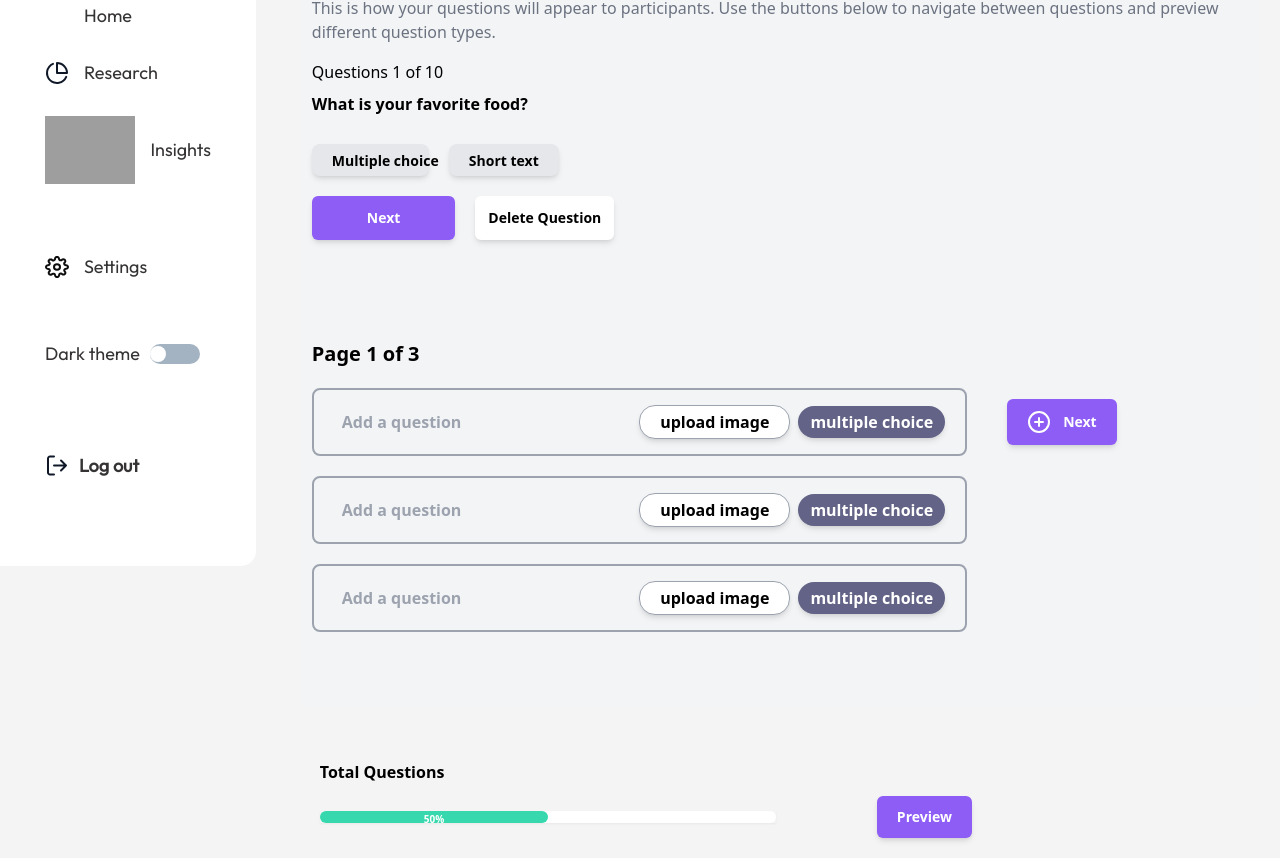
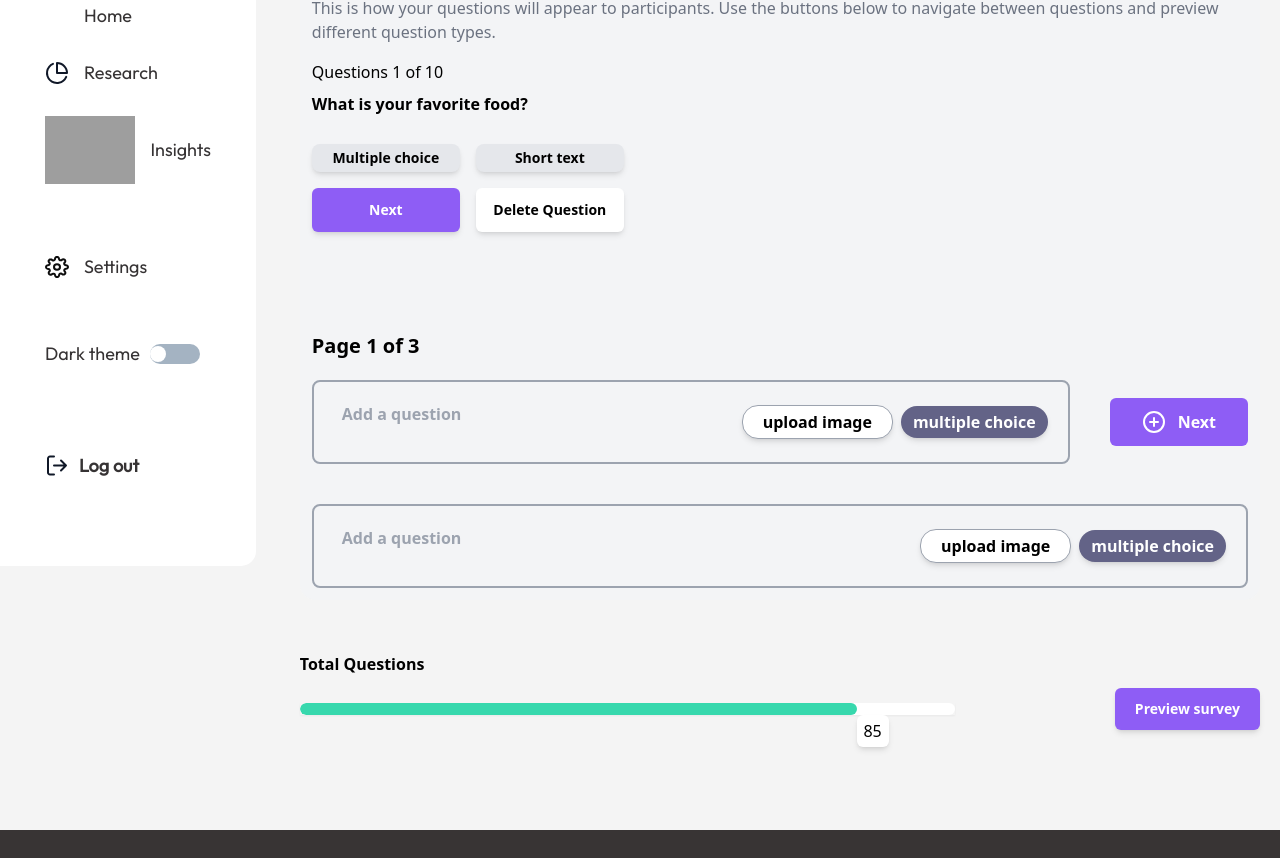
Before and after one commit to Multitelo/QwestyMain, a React (Vite) app in the folder Qwesty/: page /researcher/survey in a window 1280 px wide. Shown: the part 234-1092 px from the top of the page. After the commit the page ends 1064 px from the top, so only its background shows below. Built offline with nearby package versions, Linux system fonts and the light colour scheme; grey boxes are pictures that could not be loaded.

Commit message:
Fix: survey page completed

```diff
--- a/Qwesty/src/components/ben/ResearchCard.jsx
+++ b/Qwesty/src/components/ben/ResearchCard.jsx
@@ -1,8 +1,7 @@
 import { Circle, EllipsisVertical } from "lucide-react";
-import React from "react";
+import React, { useEffect, useState } from "react";
 import { darkTheme, switchTheme } from "../../data/data";
 import { useTheme } from "../../context/ThemeContext";
-
 
 const ResearchCard = ({
   status,
@@ -12,39 +11,47 @@ const ResearchCard = ({
   researchType,
   numberReached,
   amountSpent,
-  open,
-  handleOpen,
-  handleClose,
 }) => {
-const { theme, resTheme } = useTheme()
+  const { resTheme } = useTheme();
+  const [open, setOpen] = useState(false);
+
+  const handleToggle = () => {
+    setOpen(!open);
+  };
+
+  useEffect(() => {
+    const closeSidebar = (event) => {
+      if (open && !event.target.closest(".options")) {
+        setOpen(false);
+      }
+    };
+    document.body.addEventListener("click", closeSidebar);
+
+    return () => {
+      document.body.removeEventListener("click", closeSidebar);
+    };
+  }, [open]);
 
   return (
-    <div className={`rounded-2xl w-full p-5 border-[1px]  mb-5 ${switchTheme('bg-white border-gray-400', darkTheme + " text-white border-gray-700", resTheme)}`}>
-      {/* status and option */}
+    <div className={`rounded-2xl w-full p-5 border-[1px] mb-5 ${switchTheme('bg-white border-gray-400', darkTheme + " text-white border-gray-700", resTheme)}`}>
       <div className="flex justify-between relative">
         <span
-          className={`inline-flex items-center justify-center gap-1 rounded-full bg-$ px-2.5 py-0.5`}
-          style={{backgroundColor:statusColorBg}}
+          className={`inline-flex items-center justify-center gap-1 rounded-full px-2.5 py-0.5`}
+          style={{backgroundColor: statusColorBg}}
         >
           <Circle color={statusColorText} size={16} fill={statusColorText} />
-          <p
-            className={`whitespace-nowrap text-sm font-semibold`}
-            style={{ color: switchTheme(statusColorText, statusColorText, resTheme) }}
-          >
+          <p className={`whitespace-nowrap text-sm font-semibold`} style={{ color: switchTheme(statusColorText, statusColorText, resTheme) }}>
             {status}
           </p>
         </span>
-        <EllipsisVertical onClick={open ? handleClose : handleOpen} className="options cursor-pointer" />
-        {/* options */}
+        <EllipsisVertical onClick={handleToggle} className="options cursor-pointer" />
         {open && (
           <div className="option bg-gray-200 rounded-xl px-3 py-2 absolute top-7 -right-3 shadow-md">
             <p className="cursor-pointer">Delete</p>
           </div>
         )}
       </div>
-      {/* title */}
       <h1 className="font-bold text-lg md:text-2xl py-3">{title}</h1>
-      {/* items */}
       <div className="w-full flex flex-col 531:flex-row justify-between">
         <div className="text-center w-full flex justify-between 531:grid 531:w-fit">
           <h2 className="font-semibold text-lg 531:text-xl">Research type</h2>
--- /dev/null
+++ b/Qwesty/src/components/ben/survey/ProgressBar.jsx
@@ -0,0 +1,37 @@
+import React from "react";
+
+const ProgressBar = ({ progress, label }) => {
+  const labelPosition = `${progress}%`;
+
+  return (
+    <div className="relative shadow-sm w-full m:w-[70%]">
+      <span id="ProgressLabel" className="sr-only">
+        Loading
+      </span>
+
+      <span
+        role="progressbar"
+        aria-labelledby="ProgressLabel"
+        aria-valuenow={progress}
+        className="block rounded-full bg-white"
+        style={{ overflow: "hidden" }}
+      >
+        <span
+          className="block h-3 rounded-full bg-[#37D8AD] text-center text-[10px]/4"
+          style={{ width: `${progress}%` }}
+        ></span>
+      </span>
+
+      <span
+        className="absolute top-3"
+        style={{ left: labelPosition }}
+      >
+        <span className="rounded-md bg-white shadow-md text-center text-black w-8 h-8 flex justify-center items-center">
+          {label}
+        </span>
+      </span>
+    </div>
+  );
+};
+
+export default ProgressBar;
--- /dev/null
+++ b/Qwesty/src/components/ben/survey/QuestionInput.jsx
@@ -0,0 +1,41 @@
+import React from "react";
+import { Btn } from "../../../pages/researcher/Survey";
+import { CirclePlus } from "lucide-react";
+import { darkTheme, switchTheme } from "../../../data/data";
+
+const QuestionInput = ({ resTheme }) => { // Declaring the QuestionInput component
+  return (
+    <div className="flex flex-col md:flex-row w-full 1320:w-[70%] px-2 focus-within:border-[#8E5DF5] rounded-lg border-gray-400 bg-transparent border-2"> {/* Main container */}
+      <textarea
+        className="focus:outline-none bg-transparent p-5 w-[70%] h-40 md:h-20 placeholder:font-bold resize-none overflow-hidden" // Styling for the textarea
+        placeholder="Add a question" // Placeholder text for the textarea
+      />
+      {/* Badge container */}
+      <div className="flex flex-col 344:flex-row gap-2 justify-center md:justify-normal items-center pb-3 md:pb-0  md:pr-3"> {/* Container for badges */}
+        {/* Upload image badge */}
+        <label
+          htmlFor="file-upload"
+          className={`${switchTheme(
+            "bg-white",
+            darkTheme,
+            resTheme
+          )} rounded-2xl h-fit shadow-md  whitespace-nowrap font-semibold  border border-gray-400 px-5 py-1 cursor-pointer`} // Styling for the upload image badge
+        >
+          upload image {/* Text content for the upload image badge */}
+          <input
+            id="file-upload"
+            type="file"
+            accept="image/*"
+            className="hidden" // Hidden input element for file upload
+          />
+        </label>
+        {/* Multiple choice badge */}
+        <label className="rounded-2xl shadow-md h-fit whitespace-nowrap font-semibold text-white bg-[#636387]  border-gray-[#636387] px-3 py-1 cursor-pointer"> {/* Styling for the multiple choice badge */}
+          multiple choice {/* Text content for the multiple choice badge */}
+        </label>
+      </div>
+    </div>
+  );
+};
+
+export default QuestionInput;
--- a/Qwesty/src/pages/researcher/Home.jsx
+++ b/Qwesty/src/pages/researcher/Home.jsx
@@ -9,10 +9,7 @@ import { useTheme } from "../../context/ThemeContext";
 
 const ResearchPage = () => {
   const { theme, resTheme } = useTheme();
-  const [open, setOpen] = useState(false);
 
-  const handleOpen = () => {};
-  const handleClose = () => {};
   useEffect(() => {
     const closeSidebar = (event) => {
       if (open && !event.target.closest(".options")) {
@@ -44,7 +41,7 @@ const ResearchPage = () => {
                 "bg-white",
                 darkTheme + " text-white",
                 resTheme
-              )} w-full h-[100vh]  1097:w-[80%] rounded-xl`}
+              )} w-full h-[100h]  1097:w-[80%] rounded-xl`}
             >
               {/* heading */}
               <div className="heading 531:flex 531:justify-between 531:items-center py-5 px-2 531:px-10">
--- a/Qwesty/src/pages/researcher/Survey.jsx
+++ b/Qwesty/src/pages/researcher/Survey.jsx
@@ -1,13 +1,14 @@
-import React from "react";
+import React, { useState } from "react";
 import SideBar from "../../components/share/SideBar";
 import Top from "../../components/share/Top";
 import Footer from "../../components/Footer";
 import { useTheme } from "../../context/ThemeContext";
 import { darkTheme, switchTheme } from "../../data/data";
-import Button from "../../components/ben/Button";
 import { CirclePlus } from "lucide-react";
+import ProgressBar from "../../components/ben/survey/ProgressBar";
+import QuestionInput from "../../components/ben/survey/QuestionInput";
 
-const Btn = ({ children, onClick, theme, width, padding }) => {
+export const Btn = ({ children, onClick, theme, width, padding }) => {
   return (
     <div>
       <button
@@ -23,6 +24,7 @@ const Btn = ({ children, onClick, theme, width, padding }) => {
 
 const Survey = () => {
   const { resTheme } = useTheme();
+  const [questions, setQuestions] = useState([1]);
 
   return (
     <div className={`researcher-content ${resTheme}`}>
@@ -35,8 +37,9 @@ const Survey = () => {
         </div>
         {/* content */}
         <div className="home-main-section">
+          {/* heading */}
           <section
-            className={`w-full  rounded-2xl h-[100vh] my-10 p-3 ${switchTheme(
+            className={`w-full  rounded-2xl h-[100h] my-10 p-3 ${switchTheme(
               "bg-gray-100",
               darkTheme,
               resTheme
@@ -79,32 +82,25 @@ const Survey = () => {
                 </h3>
 
                 {/* button fex */}
-                <section className="my-5">
-                  <div className="flex w-1/4 gap-5">
+                <section className="my-5 grid grid-cols-1 280:grid-cols-2 gap-10 md:gap-4 w-full 627:w-1/2 1157:w-1/3 1320:w-1/4">
                   <button
                     className={`${switchTheme(
                       "bg-gray-200",
                       "bg-[#43433F]",
                       resTheme
-                      )} w-1/2 font-bold shadow-md px-5 rounded-lg py-1`}
+                    )} w-full text-sm whitespace-nowrap font-bold shadow-md px-5 rounded-lg py-1`}
                   >
-                      <span className="text-sm whitespace-nowrap">
                     Multiple choice
-                      </span>
                   </button>
                   <button
                     className={`${switchTheme(
                       "bg-gray-200",
                       "bg-[#43433F]",
                       resTheme
-                      )} w-1/2 font-bold shadow-md px-5 rounded-lg py-1`}
+                    )} w-full text-sm whitespace-nowrap font-bold shadow-md px-5 rounded-lg py-1`}
                   >
-                      <span className="text-sm whitespace-nowrap">
                     Short text
-                      </span>
                   </button>
-                  </div>
-                  <div className="flex w-1/4 gap-5 my-5">
                   <Btn
                     width={`100%`}
                     padding={`0.75rem 55px`}
@@ -127,8 +123,8 @@ const Survey = () => {
                   >
                     Delete Question
                   </Btn>
-                  </div>
                 </section>
+
                 {/* create question */}
                 <section
                   className={`${switchTheme(
@@ -137,40 +133,47 @@ const Survey = () => {
                     resTheme
                   )} mt-[100px]`}
                 >
-                  <h1 className="font-bold text-xl">Page 1 of 3</h1>
+                  <h1 className="font-bold text-xl mb-5">Page 1 of 3</h1>
                   {/* input */}
-                  <div className="flex items-center gap-10 mt-5">
-                    <div className="flex w-[70%] px-2 focus-within:border-[#8E5DF5] rounded-lg border-gray-400 bg-transparent border-2">
-                      <input
-                        type="text"
-                        className="focus:outline-none bg-transparent p-5 w-[70%] placeholder:font-bold"
-                        placeholder="Add a question"
-                      />
-                      {/* Badge container */}
-                      <div className="flex gap-2 items-center pr-3">
-                        {/* Upload image badge */}
-                        <label
-                          htmlFor="file-upload"
-                          className={`${switchTheme(
-                            "bg-white",
-                            darkTheme,
+                  <section className="flex flex-col gap-10">
+                    <div className="flex flex-col md:flex-row h-fit items-center gap-10 w-full">
+                      <QuestionInput resTheme={resTheme} />
+                      <button
+                        onClick={() =>
+                          setQuestions([...questions, questions.length + 1])
+                        }
+                        className={`flex w-full h-fit sm:w-fit gap-3 py-3 px-8 rounded-md font-bold justify-center items-center whitespace-nowrap ${switchTheme(
+                          "bg-[#8E5DF5] text-white",
+                          "bg-[#8E5DF5] text-white",
                           resTheme
-                          )} rounded-2xl h-fit shadow-md  whitespace-nowrap font-semibold  border border-gray-400 px-5 py-1 cursor-pointer`}
+                        )}`}
                       >
-                          upload image
-                          <input
-                            id="file-upload"
-                            type="file"
-                            accept="image/*"
-                            className="hidden"
-                          />
-                        </label>
-                        {/* Multiple choice badge */}
-                        <label className="rounded-2xl shadow-md h-fit whitespace-nowrap font-semibold text-white bg-[#636387]  border-gray-[#636387] px-3 py-1 cursor-pointer">
-                          multiple choice
-                        </label>
+                        <CirclePlus />
+                        <span>Next</span>
+                      </button>
+                    </div>
+                    {/* additonal buttons down here */}
+                    {questions.map((questionIndex) => (
+                      <QuestionInput key={questionIndex} resTheme={resTheme} />
+                    ))}
+                  </section>
+                </section>
               </div>
             </div>
+          </section>
+
+          <section className="w-full 1320:w-[70%] px-5 md:px-0">
+            <p
+              className={`font-semibold py-3 ${switchTheme(
+                "text-black",
+                "text-white",
+                resTheme
+              )}`}
+            >
+              Total Questions
+            </p>
+            <div className="flex flex-col md:flex-row gap-10 md:gap-40 justify-center md:justify-between items-center w-full mb-20">
+              <ProgressBar progress={85} label={85} />
               <Btn
                 padding={`0.7rem 20px`}
                 theme={switchTheme(
@@ -179,113 +182,7 @@ const Survey = () => {
                   resTheme
                 )}
               >
-                      <span className="flex gap-3 items-center">
-                        <CirclePlus /> Next
-                      </span>
-                    </Btn>
-                  </div>
-                  <div className="flex items-center gap-10 mt-5">
-                    <div className="flex w-[70%] px-2 focus-within:border-[#8E5DF5] rounded-lg border-gray-400 bg-transparent border-2">
-                      <input
-                        type="text"
-                        className="focus:outline-none bg-transparent p-5 w-[70%] placeholder:font-bold"
-                        placeholder="Add a question"
-                      />
-                      {/* Badge container */}
-                      <div className="flex gap-2 items-center pr-3">
-                        {/* Upload image badge */}
-                        <label
-                          htmlFor="file-upload"
-                          className={`${switchTheme(
-                            "bg-white",
-                            darkTheme,
-                            resTheme
-                          )} rounded-2xl h-fit shadow-md  whitespace-nowrap font-semibold  border border-gray-400 px-5 py-1 cursor-pointer`}
-                        >
-                          upload image
-                          <input
-                            id="file-upload"
-                            type="file"
-                            accept="image/*"
-                            className="hidden"
-                          />
-                        </label>
-                        {/* Multiple choice badge */}
-                        <label className="rounded-2xl shadow-md h-fit whitespace-nowrap font-semibold text-white bg-[#636387]  border-gray-[#636387] px-3 py-1 cursor-pointer">
-                          multiple choice
-                        </label>
-                      </div>
-                    </div>
-                  </div>
-                  <div className="flex items-center gap-10 mt-5">
-                    <div className="flex w-[70%] px-2 focus-within:border-[#8E5DF5] rounded-lg border-gray-400 bg-transparent border-2">
-                      <input
-                        type="text"
-                        className="focus:outline-none bg-transparent p-5 w-[70%] placeholder:font-bold"
-                        placeholder="Add a question"
-                      />
-                      {/* Badge container */}
-                      <div className="flex gap-2 items-center pr-3">
-                        {/* Upload image badge */}
-                        <label
-                          htmlFor="file-upload"
-                          className={`${switchTheme(
-                            "bg-white",
-                            darkTheme,
-                            resTheme
-                          )} rounded-2xl h-fit shadow-md  whitespace-nowrap font-semibold  border border-gray-400 px-5 py-1 cursor-pointer`}
-                        >
-                          upload image
-                          <input
-                            id="file-upload"
-                            type="file"
-                            accept="image/*"
-                            className="hidden"
-                          />
-                        </label>
-                        {/* Multiple choice badge */}
-                        <label className="rounded-2xl shadow-md h-fit whitespace-nowrap font-semibold text-white bg-[#636387]  border-gray-[#636387] px-3 py-1 cursor-pointer">
-                          multiple choice
-                        </label>
-                      </div>
-                    </div>
-                  </div>
-                </section>
-              </div>
-            </div>
-          </section>
-
-          <section className="w-[70%] pl-5">
-          <p className={`font-semibold py-3 ${switchTheme('text-black', 'text-white', resTheme)}`}>Total Questions</p>
-            <div className="flex justify-between items-center w-full">
-              <div className="w-[70%] shadow-sm">
-                <span id="ProgressLabel" className="sr-only">
-                  Loading
-                </span>
-
-                <span
-                  role="progressbar"
-                  aria-labelledby="ProgressLabel"
-                  aria-valuenow="50"
-                  className="block rounded-full bg-white"
-                >
-                  <span
-                    className="block h-3 rounded-full bg-[#37D8AD] text-center text-[10px]/4"
-                    style={{ width: "50%" }}
-                  >
-                    <span className="font-bold text-white"> 50% </span>
-                  </span>
-                </span>
-              </div>
-              <Btn
-                padding={`0.7rem 20px`}
-                theme={switchTheme(
-                  "bg-[#8E5DF5] text-white",
-                  "bg-[#8E5DF5] text-white",
-                  resTheme
-                )}
-              >
-              Preview
+                Preview survey
               </Btn>
             </div>
           </section>
--- a/Qwesty/tailwind.config.js
+++ b/Qwesty/tailwind.config.js
@@ -11,9 +11,13 @@ export default {
         475: '475px',
         237: '237px',
         280: '280px',
+        344: '344px',
         531: '531px',
+        627: '627px',
         992:'992px',
+        994: '994px',
         1097: '1097px',
+        1157: '1157px',
         1207:'1207px',
         1309 : '1309px',
         1320:'1320px'
```
Lines whose indentation alone changed are shown as unchanged.
